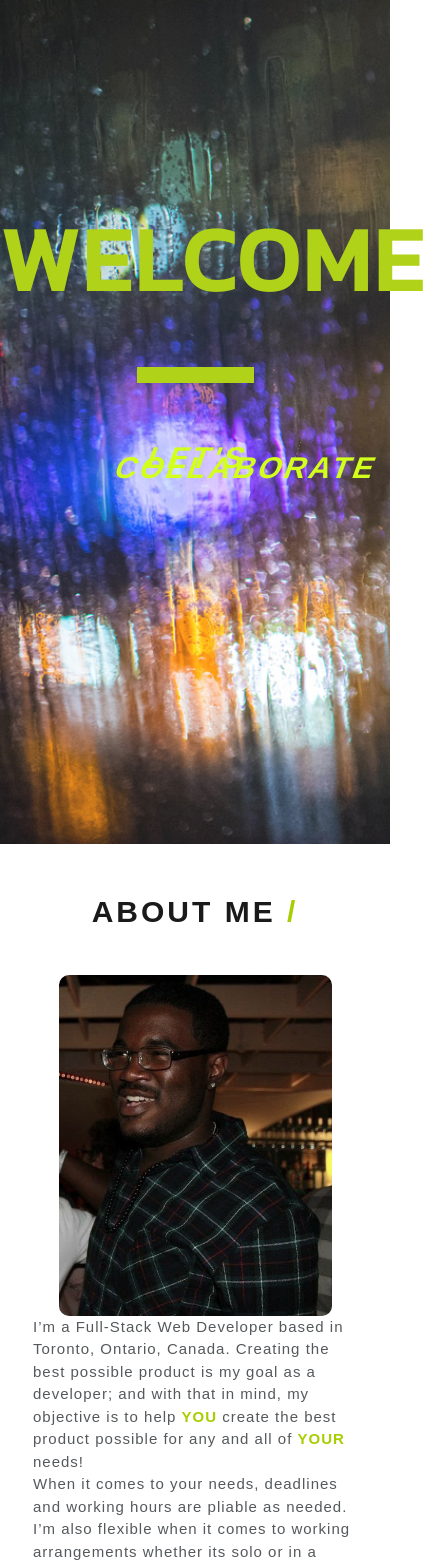
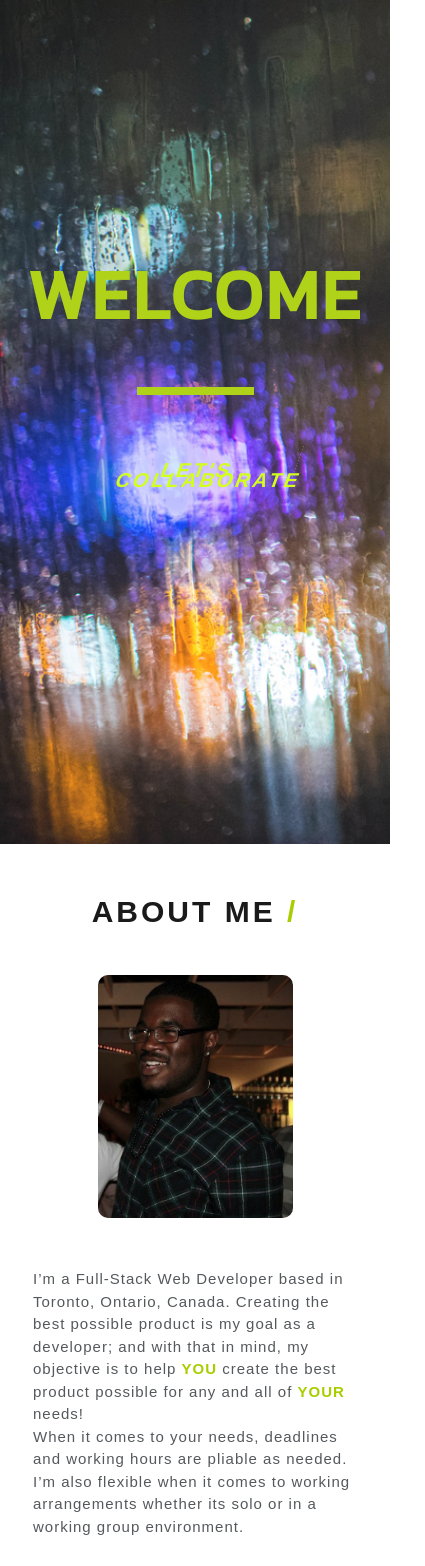
Before and after one commit to adrianpearman/MyPortfolio, a React (Create React App) app in the folder client/: page / in a window 390 px wide. Shown: the top 1566 px of the page, 425 px wide, since content can reach past the window. Built offline with nearby package versions, Linux system fonts and the light colour scheme; a web font is replaced by a local one.

Commit message:
adding the duration and offset variables to the main state for dry purposes. updating styling for mobile capability

```diff
--- a/client/src/App.js
+++ b/client/src/App.js
@@ -19,7 +19,9 @@ class App extends Component {
   constructor(props) {
     super(props)
     this.state = {
-      showNavigation: false
+      showNavigation: false,
+      offset: -50,
+      duration: 500
     }
     this.onScroll = this.onScroll.bind(this)
   }
@@ -89,7 +91,11 @@ class App extends Component {
     return (
       <div>
         <Landing />
-        <Header showNavigation={this.state.showNavigation} />
+        <Header
+          showNavigation={this.state.showNavigation}
+          offset={this.state.offset}
+          duration={this.state.duration}
+        />
         <div className="container">
           <Element name='AboutMe'>
             <AboutMe />
@@ -107,7 +113,10 @@ class App extends Component {
             <ContactMeForm />
           </Element>
         </div>
-        <Footer />
+        <Footer
+          offset={this.state.offset}
+          duration={this.state.duration}
+        />
       </div>
 
     );
--- a/client/src/assets/styles/base/_settings.scss
+++ b/client/src/assets/styles/base/_settings.scss
@@ -11,3 +11,10 @@ $neonDark: #a8ce00;
 $grey: #848C93;
 $greyDark: #343A40;
 $black: #000000;
+
+
+// Display widths
+$mobile: 600px;
+$tablet: 768px;
+$displaySmall: 900px;
+$displayLarge: 1440px;
--- a/client/src/assets/styles/components/_aboutme.scss
+++ b/client/src/assets/styles/components/_aboutme.scss
@@ -14,12 +14,18 @@
   }
 }
 
-img {
-    vertical-align: middle;
-    border-style: none;
-    filter: grayscale(30%);
-    width: 70%;
-    border-radius: 1rem;
-    margin-left: 15%;
-    margin-right: auto;
+.about-me__image {
+  vertical-align: middle;
+  border-style: none;
+  filter: grayscale(30%);
+  width: 70%;
+  border-radius: 1rem;
+  margin: 0 15%;
+}
+
+@media(max-width: $tablet){
+  .about-me__image{
+    width: 50%;
+    margin: 0 25% 5rem 25%;
   }
+}
--- a/client/src/assets/styles/components/_contact-me.scss
+++ b/client/src/assets/styles/components/_contact-me.scss
@@ -64,7 +64,17 @@
 }
 
 .contact-me__form{
+  text-align: center;
+
   p{
     font-size: 1.5rem;
   }
 }
+
+@media(max-width: $tablet){
+  .contact-me__form{
+    p{
+      font-size: 1.5rem;
+    }
+  }
+}
--- a/client/src/assets/styles/components/_experience.scss
+++ b/client/src/assets/styles/components/_experience.scss
@@ -6,7 +6,7 @@
 
 .experience-title{
     padding: 0.1rem;
-    font-size: 1.5rem;
+    font-size: 1.2rem;
 
     &-responsibility{
         margin-bottom: 1rem;
@@ -17,6 +17,20 @@
     transform: translateX(1rem);
 
     li{
-        font-size: 1.3rem;
+        font-size: 1.1rem;
     }
 }
+
+@media(max-width: $tablet){
+    .experience-title{
+        font-size: 1rem;
+    }
+
+    .experience-list{
+        transform: translateX(0.75rem);
+
+        li{
+            font-size: 0.9rem;
+        }
+    }
+}
--- a/client/src/assets/styles/components/_footer.scss
+++ b/client/src/assets/styles/components/_footer.scss
@@ -24,8 +24,8 @@ footer {
     text-transform: uppercase;
     display: inline-block;
     padding: 1rem;
-    font-weight: 600;
-    font-size: 1.3rem;
+    font-weight: 400;
+    font-size: 1rem;
     background: transparent;
     background: linear-gradient(to right, transparent 50%, $neonDark 50%);
     border-left: 0.1rem solid $neon;
--- a/client/src/assets/styles/components/_landing.scss
+++ b/client/src/assets/styles/components/_landing.scss
@@ -14,7 +14,6 @@
 
 .landing-title {
   font-size: 9rem;
-  line-height: 1.4rem;
   margin: 0;
   color: $neonDark;
   font-family: 'Kanit', sans-serif;
@@ -46,6 +45,7 @@
         color: $black;
         transition: 0.5s;
         background-position: right bottom;
+        box-shadow: 1rem solid $black;
     }
 }
 
@@ -54,7 +54,7 @@
     width: 30%;
     height: 0;
     border: 0.8rem solid $neonDark;
-    margin: 10rem 35% 5rem 35%;
+    margin: 5rem 35%;
 }
 
 @keyframes moveInBottom{
@@ -67,3 +67,24 @@
     transform: skew(-20deg) translateY(0);
   }
 }
+
+@media(max-width: 820px){
+  .landing-subtitle{
+    font-size: 2.2rem;
+  }
+}
+
+@media(max-width: $tablet){
+  .landing-container-bar {
+    border: 0.4rem solid #a8ce00;
+    margin: 5rem 35%;
+  }
+
+  .landing-title {
+    font-size: 7rem;
+  }
+
+  .landing-subtitle{
+    font-size: 2rem;
+  }
+}
--- a/client/src/assets/styles/components/_navbar.scss
+++ b/client/src/assets/styles/components/_navbar.scss
@@ -34,6 +34,7 @@
     & h4{
         color: $grey;
         transform: skew(20deg);
+        font-size: 1rem;
     }
   }
 }
--- a/client/src/assets/styles/components/_portfolio.scss
+++ b/client/src/assets/styles/components/_portfolio.scss
@@ -29,15 +29,22 @@
     transform: translateX(2rem)
 }
 
-@media(max-width: 90rem){
-    .portfolio-item {
+@media(max-width: $displaySmall){
+    .portfolio__item {
         width: 48%;
         margin: 1%;
     }
 }
 
-@media(max-width: 65rem){
-    .portfolio-item {
+@media(max-width: $tablet){
+    .portfolio__item {
+        width: 48%;
+        margin: 1%;
+    }
+}
+
+@media(max-width: $mobile){
+    .portfolio__item {
         width: 98%;
         margin: 1%;
     }
--- a/client/src/components/footer.js
+++ b/client/src/components/footer.js
@@ -1,10 +1,10 @@
 import React from 'react'
 import { Link } from 'react-scroll'
 
-const duration = 500
-const offset = -75
 
-const Footer = () => {
+const Footer = (props) => {
+    const duration = props.duration
+    const offset = props.offset
   return (
     <footer className='footer'>
         <nav className='footer__nav'>
--- a/client/src/components/header.js
+++ b/client/src/components/header.js
@@ -2,9 +2,9 @@ import React from 'react'
 import { Link } from 'react-scroll'
 
 // setting duration for the scroll speed
-const duration = 500
-const offset = -65
 const Header = (props) => {
+    const offset = props.offset
+    const duration = props.duration
     let styleClasses = props.showNavigation ? 'navbar navbar-dark bg-primary' : 'hidden'
   return (
         <nav className={styleClasses}>
--- a/client/src/components/landing.js
+++ b/client/src/components/landing.js
@@ -10,6 +10,8 @@ const style = {
     zIndex: 3,
     opacity: 0.9
 }
+
+const offset = -50
 
 const Landing = () => {
   return (
@@ -24,7 +26,7 @@ const Landing = () => {
                         to='AboutMe'
                         spy={true}
                         smooth={true}
-                        offset={-65}
+                        offset={offset}
                         duration={500}
                     >
                         Let's Collaborate
```
